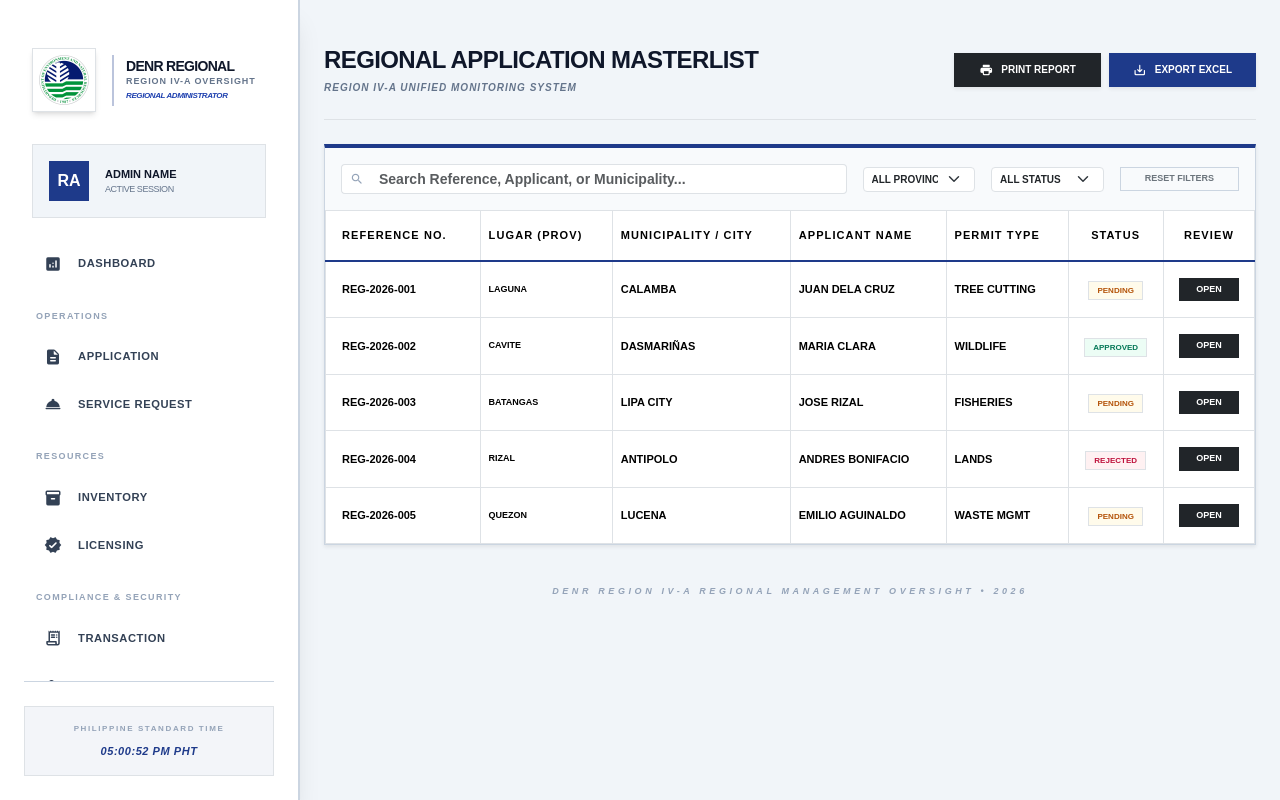
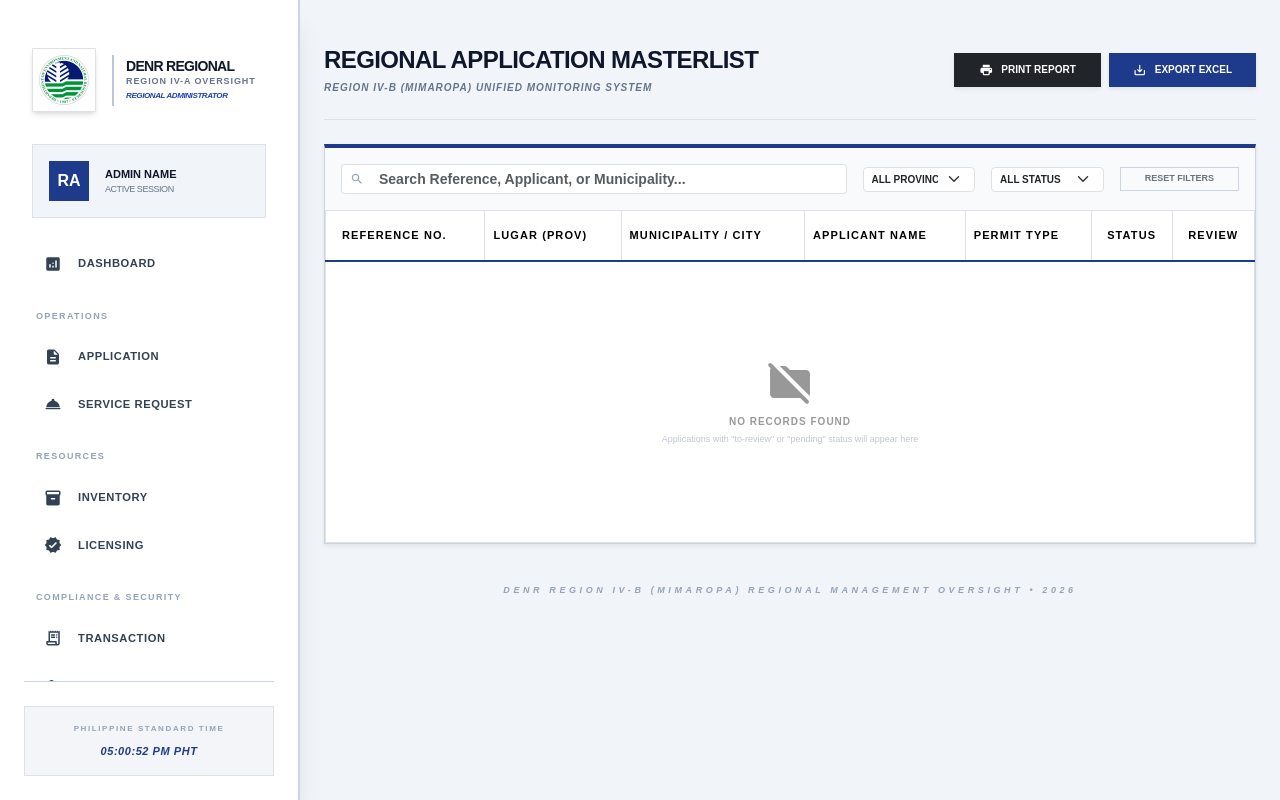
Before and after one commit to alqzdave/TLPH, a Flask app: page /regional/application-list in a window 1280 px wide. Run offline with Flask 3, Linux system fonts and the light colour scheme; parts of the project's set-up code (start-up, migrations or seed data) failed here and were passed over; some libraries are stand-ins or nearby versions.

Commit message:
feat: Regional application system with Alpine.js fixes and account creator

```diff
--- a/routes/main_routes.py
+++ b/routes/main_routes.py
@@ -18,6 +18,10 @@ def register():
 @bp.route('/create-municipal-admin')
 def create_municipal_admin():
     return render_template('create-municipal-admin.html')
+
+@bp.route('/create-regional-account')
+def create_regional_account():
+    return render_template('create_regional_account.html')
 
 # Landing pages for different roles
 @bp.route('/national/dashboard')
--- a/templates/regional/application-regional-list.html
+++ b/templates/regional/application-regional-list.html
@@ -1,5 +1,5 @@
 <!DOCTYPE html>
-<html lang="en" x-data="regionalAppMaster()">
+<html lang="en">
 <head>
     <meta charset="UTF-8" />
     <meta name="viewport" content="width=device-width, initial-scale=1.0" />
@@ -8,7 +8,6 @@
     <script src="https://cdn.tailwindcss.com"></script>
     <link href="https://cdn.jsdelivr.net/npm/bootstrap@5.3.3/dist/css/bootstrap.min.css" rel="stylesheet">
     <link href="https://fonts.googleapis.com/icon?family=Material+Icons+Round" rel="stylesheet">
-    <script defer src="https://cdn.jsdelivr.net/npm/alpinejs@3.x.x/dist/cdn.min.js"></script>
 
     <style>
         /* OFFICIAL ARIAL FORCE */
@@ -38,22 +37,22 @@
 <body>
     {% include 'regional/sidenav.html' %}
 
-    <div class="main-wrapper">
+    <div class="main-wrapper" x-data="regionalAppMaster()">
         <div class="container-fluid p-4 lg:p-5">
 
             <div class="print-header">
                 <h4 class="font-bold uppercase m-0">Republic of the Philippines</h4>
                 <h3 class="font-black uppercase m-0">Department of Environment and Natural Resources</h3>
-                <p class="text-[10px] uppercase font-bold">Region IV-A (CALABARZON) Regional Office</p>
+                <p class="text-[10px] uppercase font-bold">Region IV-B (MIMAROPA) Regional Office</p>
                 <hr style="border: 1px solid #000; margin: 15px 0;">
                 <h5 class="font-black uppercase tracking-widest mt-4">Regional Application Masterlist Report</h5>
-                <p class="text-[9px] italic">Generated on: February 12, 2026</p>
+                <p class="text-[9px] italic">Generated on: February 13, 2026</p>
             </div>
 
             <div class="mb-6 d-flex flex-column flex-md-row align-items-md-center justify-content-between border-bottom pb-4 no-print">
                 <div>
                     <h1 class="text-2xl font-black uppercase tracking-tight text-slate-900 m-0">Regional Application Masterlist</h1>
-                    <p class="text-[10px] font-bold text-slate-500 uppercase tracking-widest mt-1 italic">Region IV-A Unified Monitoring System</p>
+                    <p class="text-[10px] font-bold text-slate-500 uppercase tracking-widest mt-1 italic">Region IV-B (MIMAROPA) Unified Monitoring System</p>
                 </div>
 
                 <div class="d-flex gap-2">
@@ -79,20 +78,21 @@
                         <div style="width: 200px;">
                             <select x-model="filterProvince" class="form-select form-select-sm text-[10px] font-black uppercase">
                                 <option value="ALL">All Provinces</option>
-                                <option value="CAVITE">CAVITE</option>
-                                <option value="LAGUNA">LAGUNA</option>
-                                <option value="BATANGAS">BATANGAS</option>
-                                <option value="RIZAL">RIZAL</option>
-                                <option value="QUEZON">QUEZON</option>
+                                <option value="MARINDUQUE">MARINDUQUE</option>
+                                <option value="OCCIDENTAL MINDORO">OCCIDENTAL MINDORO</option>
+                                <option value="ORIENTAL MINDORO">ORIENTAL MINDORO</option>
+                                <option value="PALAWAN">PALAWAN</option>
+                                <option value="ROMBLON">ROMBLON</option>
                             </select>
                         </div>
 
                         <div style="width: 200px;">
                             <select x-model="filterStatus" class="form-select form-select-sm text-[10px] font-black uppercase">
                                 <option value="ALL">All Status</option>
-                                <option value="PENDING">PENDING</option>
-                                <option value="APPROVED">APPROVED</option>
-                                <option value="REJECTED">REJECTED</option>
+                                <option value="to-review">TO REVIEW</option>
+                                <option value="pending">PENDING</option>
+                                <option value="accepted">ACCEPTED</option>
+                                <option value="rejected">REJECTED</option>
                             </select>
                         </div>
 
@@ -133,12 +133,26 @@
                                 </tr>
                             </template>
 
-                            <template x-if="filteredApps.length === 0">
+                            <template x-if="loading">
+                                <tr>
+                                    <td colspan="7" class="py-5 text-center bg-white">
+                                        <div class="d-flex flex-column align-items-center py-5">
+                                            <div class="spinner-border text-primary" role="status">
+                                                <span class="visually-hidden">Loading...</span>
+                                            </div>
+                                            <p class="font-bold uppercase text-[10px] tracking-widest mt-3 text-slate-600">Loading Applications...</p>
+                                        </div>
+                                    </td>
+                                </tr>
+                            </template>
+
+                            <template x-if="!loading && filteredApps.length === 0">
                                 <tr>
                                     <td colspan="7" class="py-5 text-center bg-white">
                                         <div class="d-flex flex-column align-items-center py-5 opacity-40">
                                             <span class="material-icons-round text-5xl">folder_off</span>
                                             <p class="font-black uppercase text-[10px] tracking-widest mt-2">No Records Found</p>
+                                            <p class="text-[9px] text-slate-500 mt-1">Applications with "to-review" or "pending" status will appear here</p>
                                         </div>
                                     </td>
                                 </tr>
@@ -148,50 +162,132 @@
                 </div>
             </div>
 
-            <p class="text-center text-[9px] text-slate-400 font-black uppercase tracking-[0.4em] mt-10 no-print italic uppercase">DENR Region IV-A Regional Management Oversight • 2026</p>
+            <p class="text-center text-[9px] text-slate-400 font-black uppercase tracking-[0.4em] mt-10 no-print italic uppercase">DENR Region IV-B (MIMAROPA) Regional Management Oversight • 2026</p>
         </div>
     </div>
 
+    <!-- Load Firebase config first -->
+    <script type="module">
+        import { db } from '/static/js/firebase-config.js';
+        import { collection, query, where, getDocs, onSnapshot } from "https://www.gstatic.com/firebasejs/10.8.0/firebase-firestore.js";
+
+        // Expose to window for Alpine
+        window.firebaseDB = db;
+        window.firebaseCollection = collection;
+        window.firebaseQuery = query;
+        window.firebaseWhere = where;
+        window.firebaseOnSnapshot = onSnapshot;
+        console.log('Firebase modules loaded and exposed to window');
+    </script>
+
+    <!-- Load Alpine.js -->
+    <script defer src="https://cdn.jsdelivr.net/npm/alpinejs@3.x.x/dist/cdn.min.js"></script>
+
+    <!-- Register Alpine component -->
     <script>
-        function regionalAppMaster() {
-            return {
+        document.addEventListener('alpine:init', () => {
+            console.log('Alpine:init event fired, registering regionalAppMaster...');
+            Alpine.data('regionalAppMaster', () => ({
                 searchQuery: '',
                 filterProvince: 'ALL',
                 filterStatus: 'ALL',
-                apps: [
-                    { id: 1, ref: 'REG-2026-001', province: 'LAGUNA', municipality: 'CALAMBA', applicant: 'JUAN DELA CRUZ', category: 'TREE CUTTING', status: 'PENDING' },
-                    { id: 2, ref: 'REG-2026-002', province: 'CAVITE', municipality: 'DASMARIÑAS', applicant: 'MARIA CLARA', category: 'WILDLIFE', status: 'APPROVED' },
-                    { id: 3, ref: 'REG-2026-003', province: 'BATANGAS', municipality: 'LIPA CITY', applicant: 'JOSE RIZAL', category: 'FISHERIES', status: 'PENDING' },
-                    { id: 4, ref: 'REG-2026-004', province: 'RIZAL', municipality: 'ANTIPOLO', applicant: 'ANDRES BONIFACIO', category: 'LANDS', status: 'REJECTED' },
-                    { id: 5, ref: 'REG-2026-005', province: 'QUEZON', municipality: 'LUCENA', applicant: 'EMILIO AGUINALDO', category: 'WASTE MGMT', status: 'PENDING' }
-                ],
+                apps: [],
+                loading: true,
+
+                async init() {
+                    await this.loadApplications();
+                },
+
+                async loadApplications() {
+                    try {
+                        console.log('==== REGIONAL APPLICATION LOADING ====');
+                        console.log('Loading regional applications for Region 4B...');
+
+                        // Query applications with status 'to-review' or 'pending'
+                        const q = window.firebaseQuery(
+                            window.firebaseCollection(window.firebaseDB, 'applications'),
+                            window.firebaseWhere('status', 'in', ['to-review', 'pending', 'under-review'])
+                        );
+
+                        console.log('Query created, setting up listener...');
+
+                        // Real-time listener
+                        window.firebaseOnSnapshot(q, (snapshot) => {
+                            console.log('onSnapshot fired! Snapshot size:', snapshot.size);
+                            this.apps = [];
+
+                            snapshot.forEach((doc) => {
+                                const data = doc.data();
+                                console.log('Processing application:', doc.id, 'Status:', data.status);
+
+                                this.apps.push({
+                                    id: doc.id,
+                                    ref: doc.id.substring(0, 12).toUpperCase(),
+                                    province: (data.province || 'N/A').toUpperCase(),
+                                    municipality: (data.municipality || 'N/A').toUpperCase(),
+                                    applicant: `${data.firstName || ''} ${data.lastName || ''}`.toUpperCase().trim() || 'N/A',
+                                    category: (data.category || 'N/A').toUpperCase(),
+                                    status: (data.status || 'pending').toUpperCase()
+                                });
+                            });
+
+                            console.log(`✓ Loaded ${this.apps.length} applications for regional view`);
+                            console.log('Applications:', this.apps);
+                            this.loading = false;
+                        }, (error) => {
+                            console.error('onSnapshot error:', error);
+                            this.loading = false;
+                            alert('Error listening to applications: ' + error.message);
+                        });
+
+                    } catch (error) {
+                        console.error('Error loading applications:', error);
+                        this.loading = false;
+                        alert('Error loading applications: ' + error.message);
+                    }
+                },
+
                 get filteredApps() {
-                    return this.apps.filter(i => {
+                    const filtered = this.apps.filter(i => {
                         const s = this.searchQuery.toLowerCase();
-                        const matchesSearch = i.ref.toLowerCase().includes(s) || i.applicant.toLowerCase().includes(s) || i.municipality.toLowerCase().includes(s);
+                        const matchesSearch = i.ref.toLowerCase().includes(s) ||
+                                            i.applicant.toLowerCase().includes(s) ||
+                                            i.municipality.toLowerCase().includes(s);
                         const matchesProv = this.filterProvince === 'ALL' || i.province === this.filterProvince;
-                        const matchesStat = this.filterStatus === 'ALL' || i.status === this.filterStatus;
+                        const matchesStat = this.filterStatus === 'ALL' || i.status.toLowerCase() === this.filterStatus.toLowerCase();
                         return matchesSearch && matchesProv && matchesStat;
                     });
+
+                    console.log('Filtered apps:', filtered.length, '/', this.apps.length);
+                    console.log('Filters - Province:', this.filterProvince, 'Status:', this.filterStatus, 'Search:', this.searchQuery);
+
+                    return filtered;
                 },
+
                 getStatusClass(status) {
+                    const statusLower = status.toLowerCase();
                     const colors = {
-                        'PENDING': 'bg-amber-50 text-amber-700 border-amber-200',
-                        'APPROVED': 'bg-emerald-50 text-emerald-700 border-emerald-200',
-                        'REJECTED': 'bg-rose-50 text-rose-700 border-rose-200'
+                        'pending': 'bg-amber-50 text-amber-700 border-amber-200',
+                        'under-review': 'bg-blue-50 text-blue-700 border-blue-200',
+                        'to-review': 'bg-indigo-50 text-indigo-700 border-indigo-200',
+                        'accepted': 'bg-emerald-50 text-emerald-700 border-emerald-200',
+                        'approved': 'bg-emerald-50 text-emerald-700 border-emerald-200',
+                        'rejected': 'bg-rose-50 text-rose-700 border-rose-200'
                     };
-                    return colors[status] || 'bg-slate-50 text-slate-600 border-slate-200';
+                    return colors[statusLower] || 'bg-slate-50 text-slate-600 border-slate-200';
                 },
+
                 resetFilters() {
                     this.searchQuery = '';
                     this.filterProvince = 'ALL';
                     this.filterStatus = 'ALL';
                 },
+
                 printReport() {
                     setTimeout(() => { window.print(); }, 150);
                 }
-            }
-        }
+            }));
+        });
     </script>
 </body>
 </html>
```
Also changed, not shown: templates/create_regional_account.html (added, +71 -0 lines), templates/municipal/application-municipal/application-details.html (+6 -3 lines).
